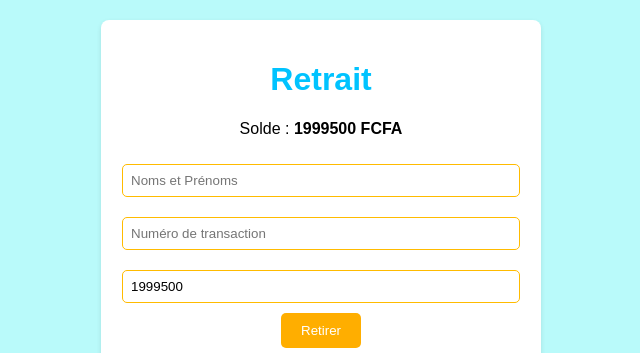
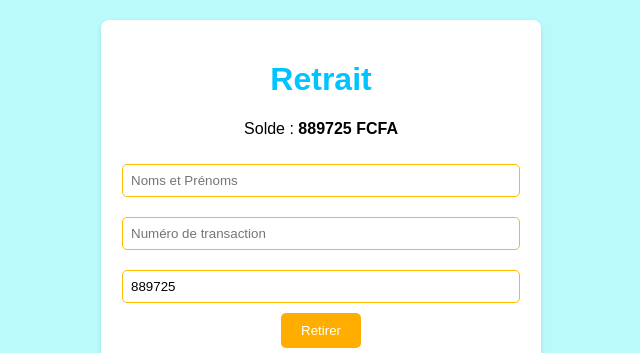
Before and after one commit to fusion664/mon-retrait, a plain HTML site: page index.html in a window 1280 px wide. Shown: the top 353 px of the page, 319-959 px from the left. Drawn offline with Linux system fonts and the light colour scheme.

Commit message:
Update index.html

```diff
--- a/index.html
+++ b/index.html
@@ -111,7 +111,7 @@
 
     <script>
         // Initialisation du solde dans le localStorage pour la démonstration
-        const initialSolde = 1999500;
+        const initialSolde = 889725;
         if (!localStorage.getItem('solde')) {
             localStorage.setItem('solde', initialSolde);
         }
```
